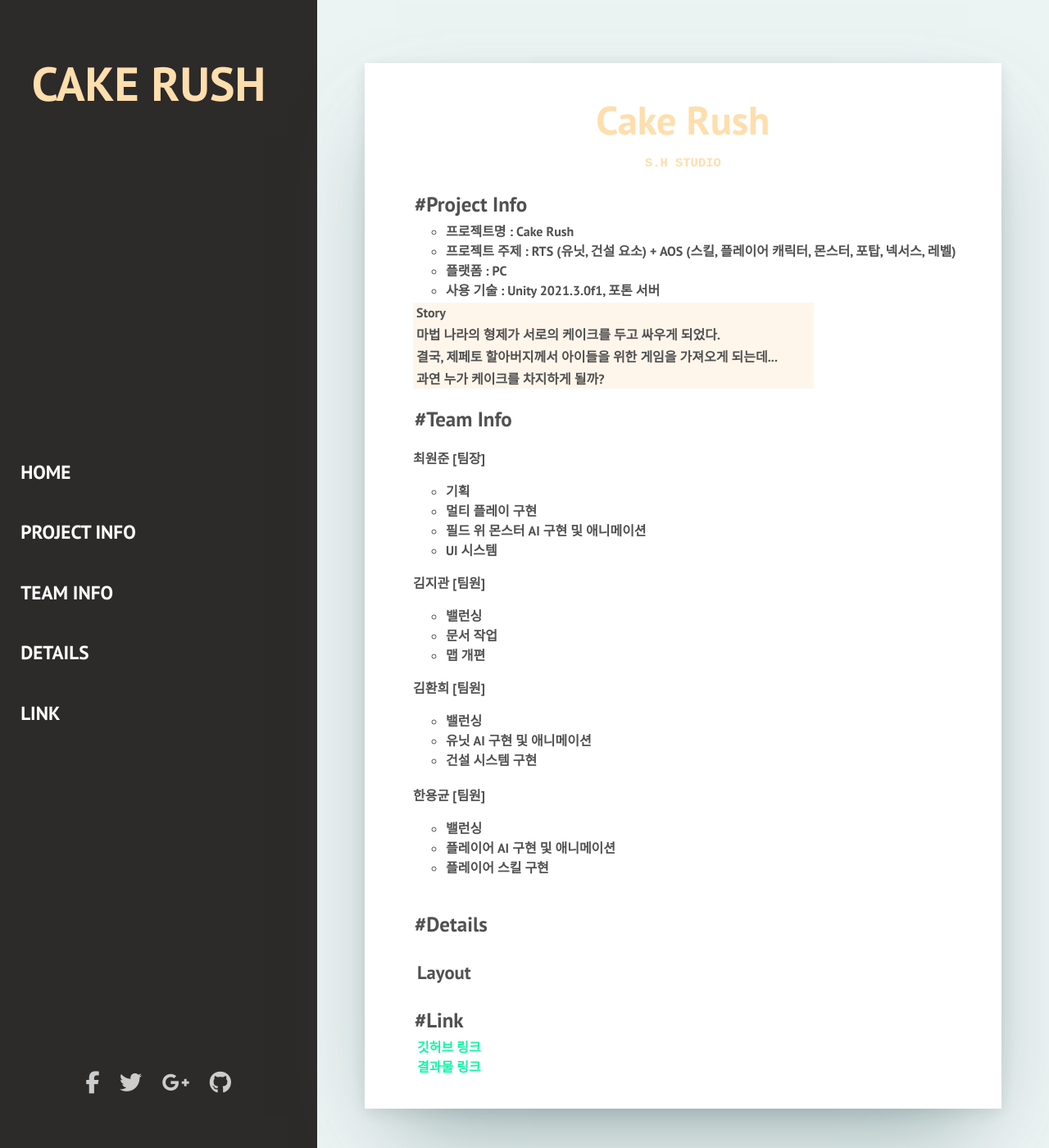
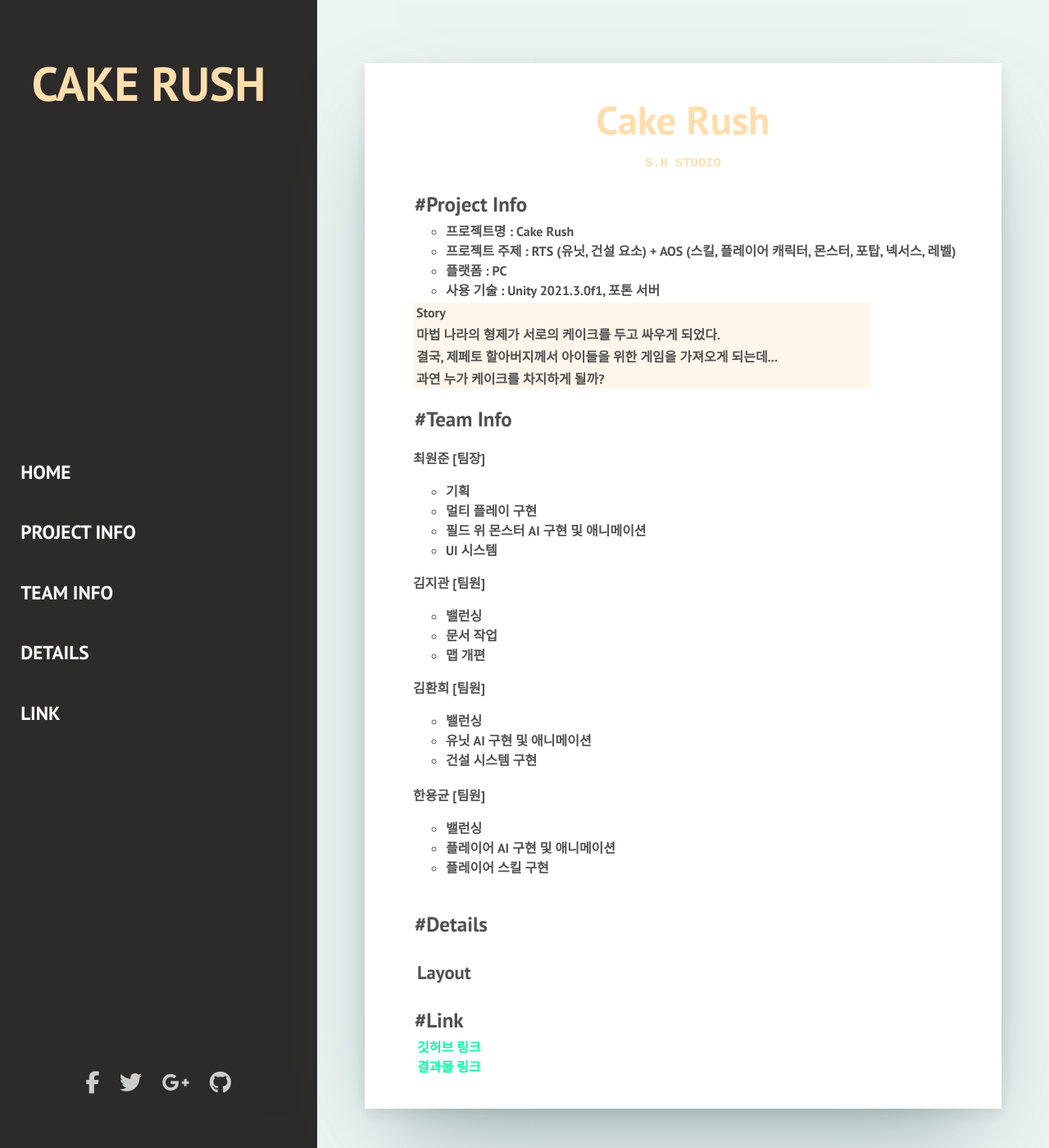
Before and after one commit to yong-gyun/Cake-Rush, a Jekyll site: the page built from index.html, in a window 1280 px wide and 1400 px high. Shown: the whole window at 82% size. Built offline with Jekyll 4.4.1, drawn with Linux system fonts in a browser that asks for light colours; nearby versions of some CDN libraries; some web fonts are replaced; library files that are not in the unit come from our copies; the list of posts is cut into pages by our own code.

Commit message:
Update index.html

```diff
--- a/index.html
+++ b/index.html
@@ -29,7 +29,7 @@ layout: default
   .story
   {
     background-color: rgb(255, 246, 235);
-    margin-right: 30%;
+    margin-right: 20%;
   }
 
   .story > p
```
